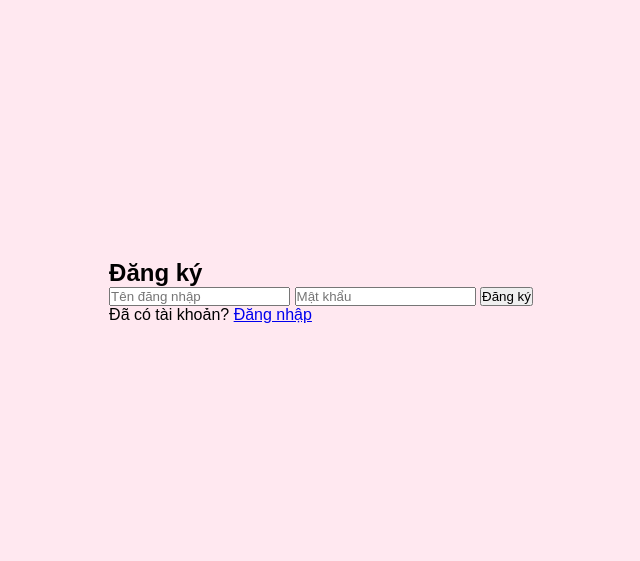
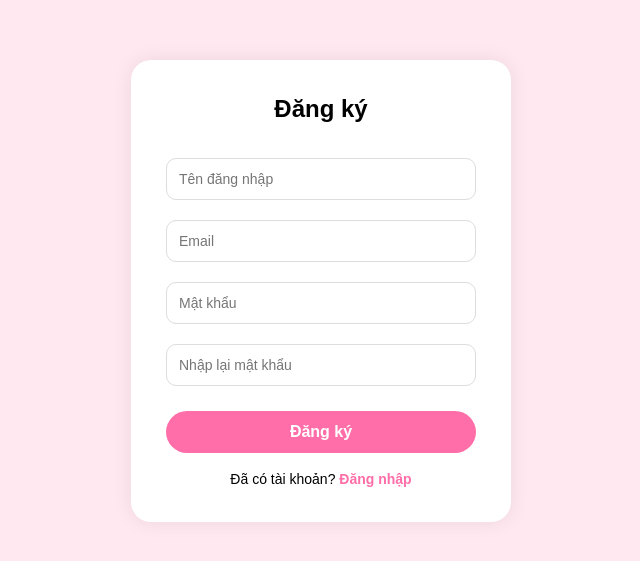
Before and after one commit to phatbestflo200-sys/wedbanhang, a plain HTML site: page register.html in a window 1280 px wide. Shown: the part 109-670 px from the top of the page, without its empty margins (319-959 px from the left). Drawn offline with Linux system fonts and the light colour scheme.

Commit message:
update website

```diff
--- a/register.html
+++ b/register.html
@@ -1,85 +1,96 @@
 <!DOCTYPE html>
 <html lang="vi">
-
 <head>
 <meta charset="UTF-8">
 <meta name="viewport" content="width=device-width, initial-scale=1.0">
 <title>Đăng ký</title>
+
 <style>
-  * {
-      margin: 0;
-      padding: 0;
-      box-sizing: border-box;
-      font-family: Arial;
+
+*{
+margin:0;
+padding:0;
+box-sizing:border-box;
+font-family:Arial;
 }
 
-    body {
-      background: #ffe8f0;
-      height: 100vh;
-      display: flex;
-      justify-content: center;
-      align-items: center;
+body{
+background:#ffe8f0;
+height:100vh;
+display:flex;
+justify-content:center;
+align-items:center;
 }
 
-    .login-box {
-      background: white;
-      width: 360px;
-      padding: 30px;
-      border-radius: 20px;
-      text-align: center;
-      box-shadow: 0 0 15px rgba(0, 0, 0, 0.1);
+.register-box{
+background:white;
+width:380px;
+padding:35px;
+border-radius:20px;
+text-align:center;
+box-shadow:0 0 20px rgba(0,0,0,0.08);
 }
 
-    .login-box h2 {
-      margin-bottom: 20px;
+.register-box h2{
+margin-bottom:25px;
 }
 
-    .login-box input {
-      width: 100%;
-      padding: 12px;
-      margin: 10px 0;
-      border-radius: 10px;
-      border: 1px solid #ddd;
+.register-box input{
+width:100%;
+padding:12px;
+margin:10px 0;
+border-radius:10px;
+border:1px solid #ddd;
+font-size:14px;
 }
 
-    .btn-login {
-      display: block;
-      margin-top: 15px;
-      background: #ff6ea8;
-      color: white;
-      padding: 12px;
-      border-radius: 30px;
-      text-decoration: none;
-      font-weight: bold;
+.btn-register{
+width:100%;
+margin-top:15px;
+background:#ff6ea8;
+color:white;
+padding:12px;
+border:none;
+border-radius:30px;
+font-weight:bold;
+cursor:pointer;
+font-size:16px;
 }
 
-    .btn-login:hover {
-      background: #ff3e8e;
+.btn-register:hover{
+background:#ff3e8e;
 }
 
-    .login-box p {
-      margin-top: 15px;
+.register-box p{
+margin-top:18px;
+font-size:14px;
 }
 
-    .login-box p a {
-      color: #ff6ea8;
-      text-decoration: none;
-      font-weight: bold;
+.register-box p a{
+color:#ff6ea8;
+text-decoration:none;
+font-weight:bold;
 }
+
 </style>
+
 </head>
 
 <body>
 
-  <div class="box">
+<div class="register-box">
 
 <h2>Đăng ký</h2>
 
 <input id="username" placeholder="Tên đăng nhập">
 
+<input id="email" placeholder="Email">
+
 <input id="password" type="password" placeholder="Mật khẩu">
 
-<button onclick="register()">Đăng ký</button>
+<input id="repassword" type="password" placeholder="Nhập lại mật khẩu">
+
+<button class="btn-register" onclick="register()">Đăng ký</button>
 
 <p>Đã có tài khoản? <a href="login.html">Đăng nhập</a></p>
 
@@ -90,10 +101,18 @@
 function register(){
 
 let username=document.getElementById("username").value;
+let email=document.getElementById("email").value;
 let password=document.getElementById("password").value;
+let repassword=document.getElementById("repassword").value;
+
+if(password!==repassword){
+alert("Mật khẩu không khớp");
+return;
+}
 
 let user={
 username:username,
+email:email,
 password:password
 };
 
@@ -108,5 +127,4 @@ window.location.href="login.html";
 </script>
 
 </body>
-
 </html>
```
Lines whose indentation alone changed are shown as unchanged.
